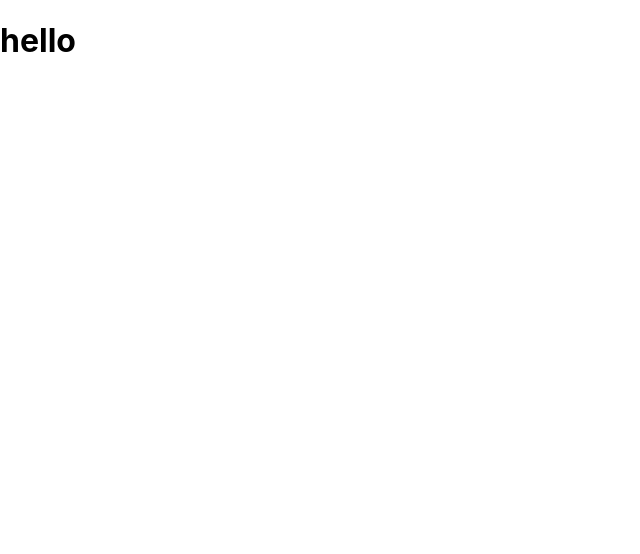
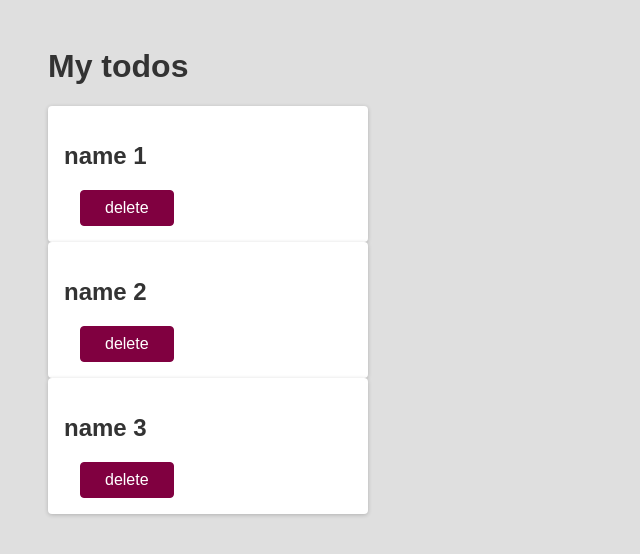
Before and after one commit to Anirudh-018/react-project1, a React (Create React App) app: page / in a window 1280 px wide. Shown: the top 554 px of the page, without its empty margins (0-640 px from the left). Built offline with nearby package versions, Linux system fonts and the light colour scheme.

Commit message:
components completed

```diff
--- a/src/App.js
+++ b/src/App.js
@@ -1,8 +1,14 @@
-import './App.css';
+import "./App.css";
+import Todo from "./components/Todo";
 
 function App() {
   return (
-    <h1> hello</h1>
+    <div>
+      <h1>My todos</h1>
+      <Todo text='name 1'/>
+      <Todo text='name 2'/>
+      <Todo text='name 3'/>
+    </div>
   );
 }
 
--- /dev/null
+++ b/src/components/Todo.js
@@ -0,0 +1,11 @@
+function Todo(props) {
+  return (
+    <div className="card">
+      <h2>{props.text}</h2>
+      <div>
+        <button className="btn">delete</button>
+      </div>
+    </div>
+  );
+}
+export default Todo;
--- a/src/index.css
+++ b/src/index.css
@@ -1,13 +1,73 @@
-body {
-  margin: 0;
-  font-family: -apple-system, BlinkMacSystemFont, 'Segoe UI', 'Roboto', 'Oxygen',
-    'Ubuntu', 'Cantarell', 'Fira Sans', 'Droid Sans', 'Helvetica Neue',
-    sans-serif;
-  -webkit-font-smoothing: antialiased;
-  -moz-osx-font-smoothing: grayscale;
+* {
+  box-sizing: border-box;
 }
 
-code {
-  font-family: source-code-pro, Menlo, Monaco, Consolas, 'Courier New',
-    monospace;
+body {
+  font-family: sans-serif;
+  margin: 3rem;
+  background-color: #dfdfdf;
 }
+
+h1, h2 {
+  color: #333333;
+}
+
+.btn {
+  font: inherit;
+  padding: 0.5rem 1.5rem;
+  cursor: pointer;
+  border-radius: 4px;
+  background-color: #800040;
+  color: white;
+  border: 1px solid #800040;
+  margin: 0 1rem;
+}
+
+.btn:hover {
+  background-color: #9c1458;
+  border-color: #9c1458;
+}
+
+.btn--alt {
+  background-color: transparent;
+  color: #800040;
+}
+
+.btn--alt:hover {
+  background-color: #f8dae9;
+}
+
+.card {
+  background-color: white;
+  border-radius: 4px;
+  box-shadow: 0 1px 4px rgba(0, 0, 0, 0.2);
+  padding: 1rem;
+  width: 20rem;
+}
+
+.actions {
+  text-align: right;
+}
+
+.modal {
+  box-shadow: 0 1px 4px rgba(0, 0, 0, 0.2);
+  border-radius: 6px;
+  background-color: white;
+  padding: 1rem;
+  text-align: center;
+  width: 30rem;
+  z-index: 10;
+  position: fixed;
+  top: 20vh;
+  left: calc(50% - 15rem);
+}
+
+.backdrop {
+  position: fixed;
+  z-index: 1;
+  background-color: rgba(0, 0, 0, 0.75);
+  width: 100%;
+  height: 100vh;
+  top: 0;
+  left: 0;
+}
--- a/src/index.js
+++ b/src/index.js
@@ -5,7 +5,7 @@
 
 const root = ReactDOM.createRoot(document.getElementById('root'));
 root.render(
-    <App />
+  <App />
 );
 
 // If you want to start measuring performance in your app, pass a function
```
